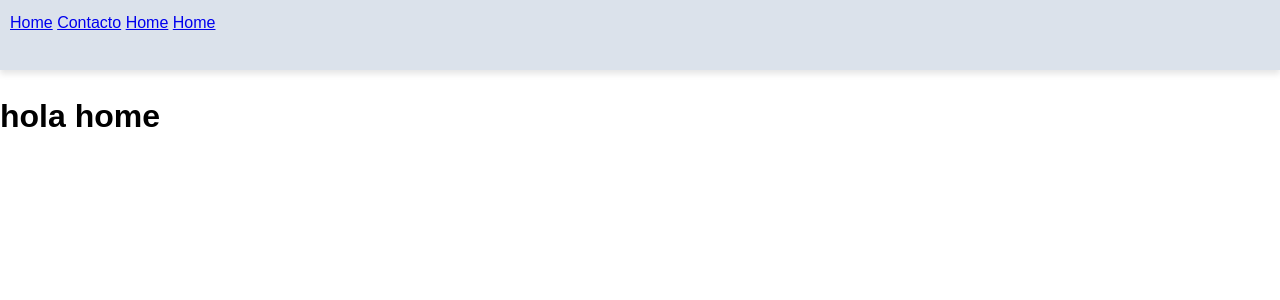
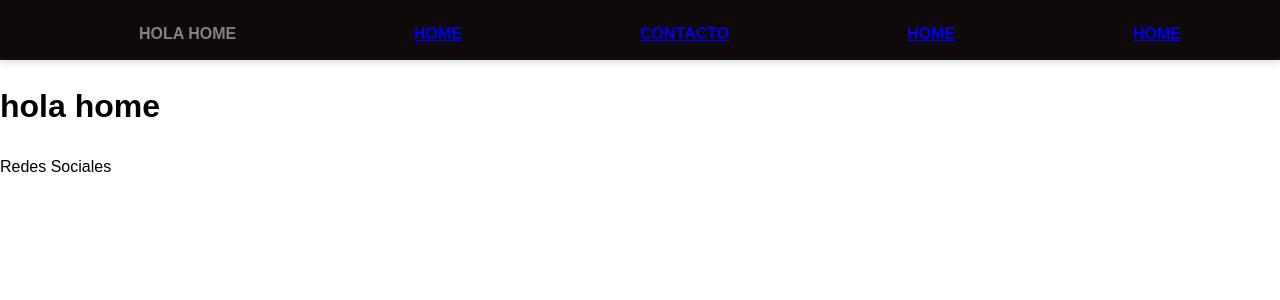
Before and after one commit to spawnew/PatitasTPitschool, a Django app: page /tienda/home in a window 1280 px wide. Shown: the top 300 px of the page. Run offline with Django 5.2, Linux system fonts and the light colour scheme.

Commit message:
preparando el navbar

```diff
--- a/miapp/tienda/static/css/style.css
+++ b/miapp/tienda/static/css/style.css
@@ -11,6 +11,28 @@ body {
     background-color: #dbe2eb;
     padding: 10px 10px;
     box-shadow: 0 4px 6px rgba(0, 0, 0, 0.1);
+color: #a7a2a2;
+    font-weight: bold;
+    text-transform: uppercase;
+    padding: 5px 10px;
+    transition: color 0.3s ease;
+    font-style: none;
 
+    justify-content: space-between;
+    background-color: rgb(15, 9, 9);
 
 }
+.nav{
+    display: flex;
+    flex-wrap: wrap;
+    justify-content: space-around;
+
+    list-style: none;
+}
+.titulo {
+    color: #858181;
+    text-decoration: none;
+
+    display: block;
+    transition: color 0.3s ease;
+}
--- a/miapp/tienda/templates/home.html
+++ b/miapp/tienda/templates/home.html
@@ -8,21 +8,26 @@
     <link href="{% static 'css/style.css' %}" rel="stylesheet" />
 </head>
 <nav class="navbar">
-    <a href="{%url 'home'%}" >Home</a>
-    <a href="{%url 'contacto'%}" >Contacto</a>
-    <a href="{%url 'home'%}" >Home</a>
-    <a href="{%url 'home'%}" >Home</a>
 
+    <ul class="nav">
 
-
-
-
-     </nav>
+    {%block titulo%}
+   <li class="titulo"> hola home</li>
+{%endblock titulo%}
+  <li>  <a href="{%url 'home'%}" >Home</a></li>
+   <li> <a href="{%url 'contacto'%}" >Contacto</a></li>
+   <li> <a href="{%url 'home'%}" >Home</a></li>
+   <li> <a href="{%url 'home'%}" >Home</a></li>
+    </ul>
+ </nav>
 
 <body>
+
     {%block contenido%}
     <h1>hola home</h1>
 {%endblock contenido%}
-
+    <footer>
+        <p>Redes Sociales  </p>
+    </footer>
 </body>
 </html>
```
